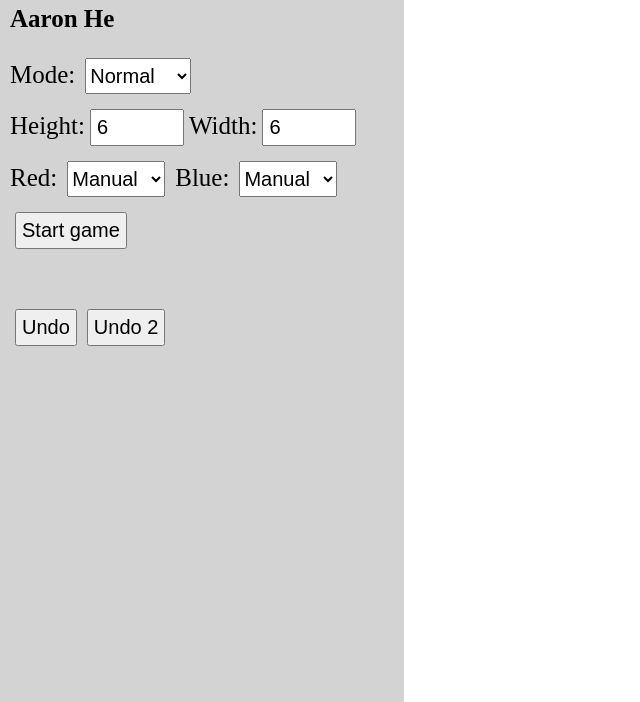
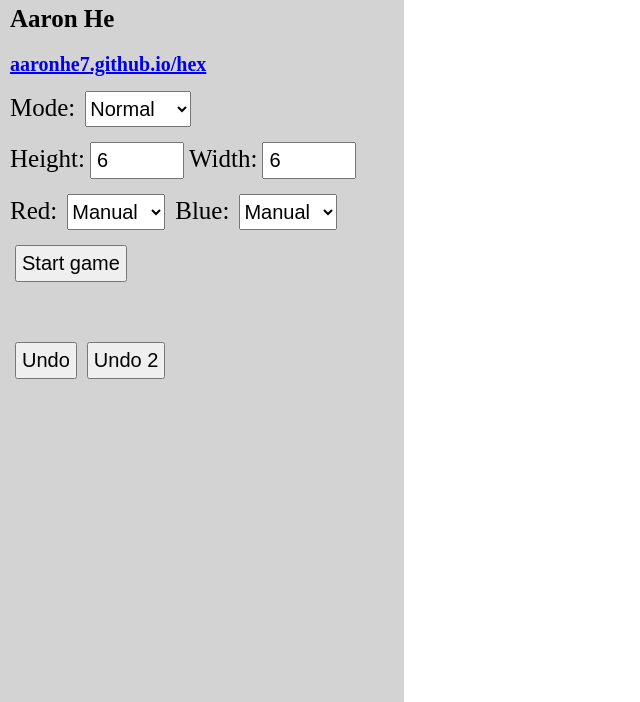
Before and after one commit to AaronHe7/hex, a React app: page / in a window 1280 px wide. Shown: the part 98-800 px from the top of the page, without its empty margins (0-640 px from the left). Built offline with nearby package versions, Linux system fonts and the light colour scheme.

Commit message:
Add link to project

```diff
--- a/src/components/Game.js
+++ b/src/components/Game.js
@@ -260,6 +260,7 @@ export default class Game extends Component {
                     <div class={styles.controls}>
                         <h1>Hex</h1>
                         <h2>Aaron He</h2>
+                        <h3><a href="https://aaronhe7.github.io/hex">aaronhe7.github.io/hex</a></h3>
                         <label for="mode">Mode:</label>
                         <select name="mode" id="mode" ref={this.modeRef}>
                             <option value="normal">Normal</option>
--- a/src/components/css/game.module.scss
+++ b/src/components/css/game.module.scss
@@ -36,6 +36,11 @@
         padding: 15px 0;
         margin: 0;
     }
+    h3 {
+        font-size: 20px;
+        margin: 0;
+        padding: 5px 0;
+    }
     input {
         font-size: 20px;
         width: 80px;
```
